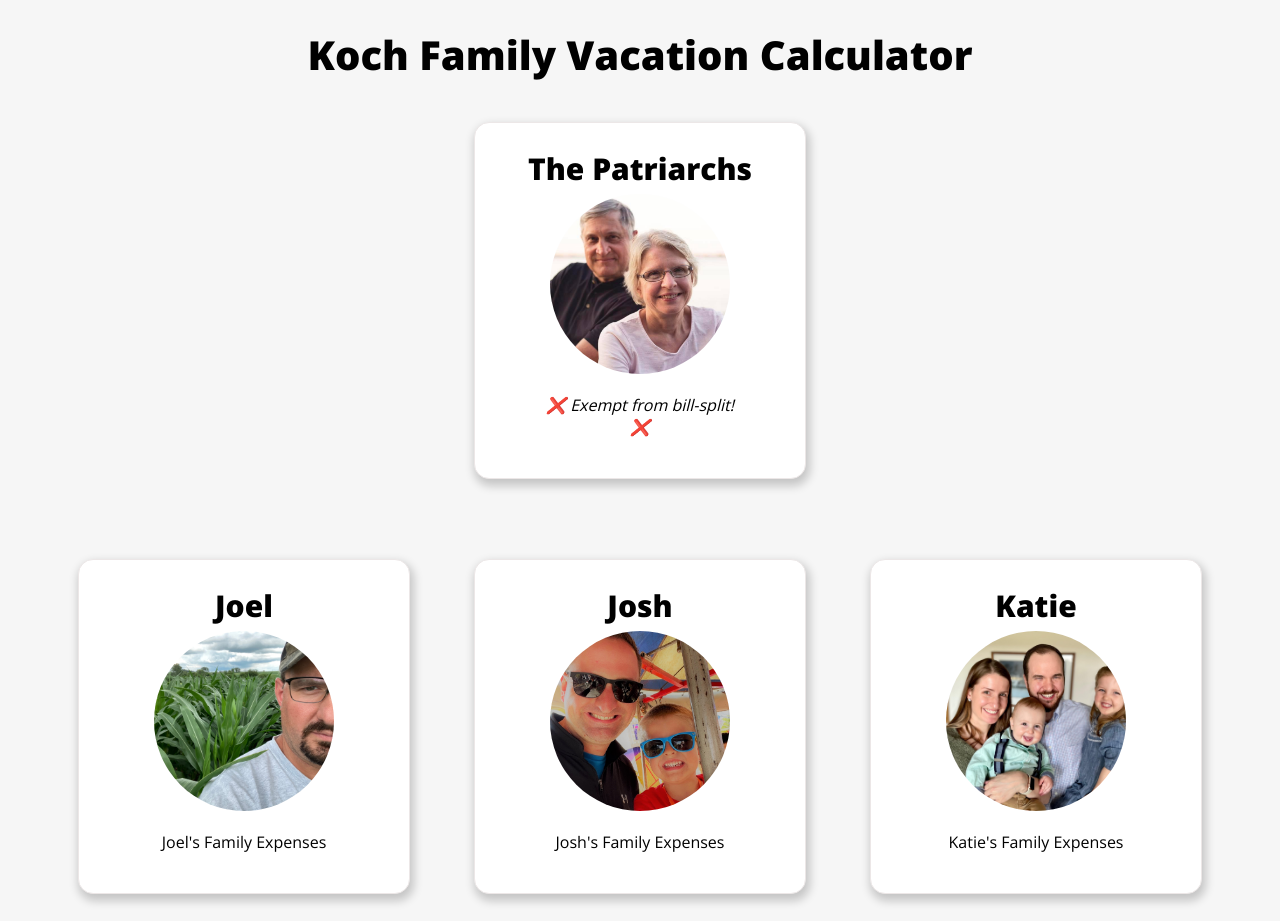
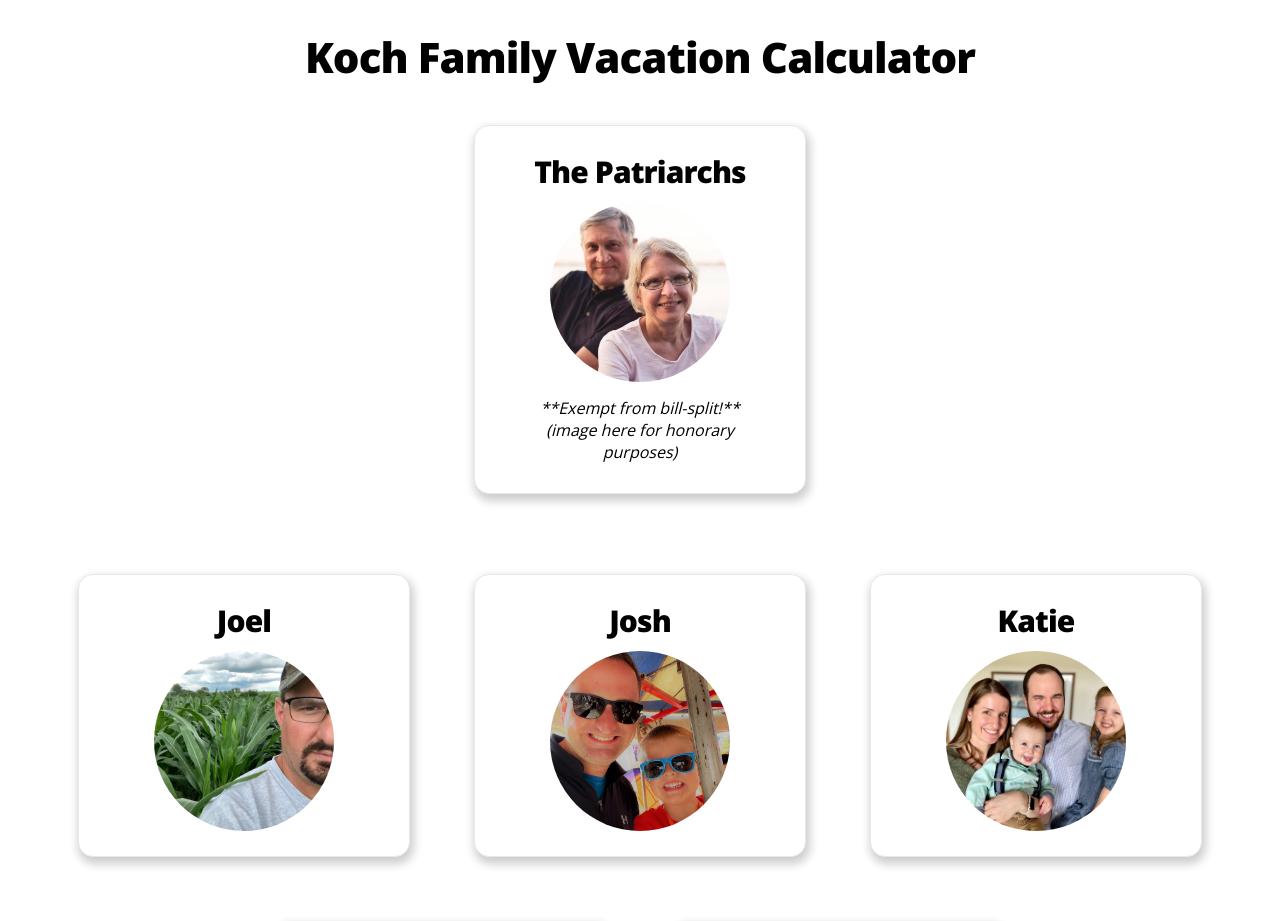
Before and after one commit to brandonqueen/family-vacation-calculator, a React (Create React App) app: page / in a window 1280 px wide. Shown: the top 921 px of the page. Built offline with nearby package versions, Linux system fonts and the light colour scheme.

Commit message:
started modal popup

```diff
--- a/src/App.css
+++ b/src/App.css
@@ -2,7 +2,7 @@
 
 .App {
   font-family: 'Roboto', sans-serif;
-
+  background-color: rgb(248, 248, 248)
 }
 
 .page {
@@ -11,7 +11,7 @@
   flex: 1;
   flex-direction: column;
   align-items: center;
-  background-color: rgb(246, 246, 246);
+  justify-content: flex-start;
 }
 
 .card {
@@ -23,6 +23,7 @@
   display:flex;
   flex-direction: column;
   align-items: center;
+  justify-content: space-around;
 
   border-radius: 15px;
   border-width: .8px;
@@ -45,47 +46,28 @@ ul {
   justify-content: center;
 }
 
-/*.card:after {
-  content: "";
-  background-color: #232323;
-  position: absolute;
-  width: 3px;
-  height: 100px;
-  left: 50%;
-  margin: 5px;
-}*/
-
-section {
-  display: flex;
-  flex-direction: column;
-  align-items: center;
-}
-
 h1 {
   font-weight: 900;
-  font-size: 40px;
+  font-size: 42px;
   margin-bottom: 1vh;
   text-align: center;
+  letter-spacing: -.9px;
 
 }
 
 h2 {
   font-weight: 900;
   font-size: 30px;
-  margin: 5px;
+  padding: 5px 0px;
+  margin: 0px;
+  letter-spacing: -.9px;
 }
 
 .patCap {
   text-align: center;
-  padding: 20px;
+  padding: 10px;
   font-weight: medium;
   font-style: italic;
-}
-
-.Cap {
-  text-align: center;
-  padding: 20px;
-  font-weight: medium;
 }
 
 .avatar {
@@ -93,4 +75,21 @@ h2 {
   height: 180px;
   border-radius: 50%;
   object-fit: cover;
+  margin: 5px;
 }
+
+.modal {
+  position: fixed;
+  width: 90vw;
+  min-height: 90vh;
+  margin: 2vh;
+  padding: 2vh;
+
+  background-color: white;
+
+  border-radius: 15px;
+  border-width: .8px;
+  border-color: rgb(236, 231, 231);
+  border-style: solid;
+  box-shadow: 2px 5px 10px 2px rgba(0,0,0,.2);
+}
--- a/src/App.js
+++ b/src/App.js
@@ -2,11 +2,12 @@ import "./App.css";
 import React from "react";
 import FamilyHeads from "./components/presentation/FamilyHeads/FamilyHeads";
 import Patriarchs from "./components/presentation/Patriarchs/Patriarchs.js";
-import Card from "./components/presentation/Card/Card";
+import InputModal from "./components/presentation/InputModal/InputModal";
 
 function App() {
 	return (
 		<div className="page">
+			{/*<InputModal />*/}
 			<h1>Koch Family Vacation Calculator</h1>
 			<Patriarchs />
 			<FamilyHeads />
--- a/src/components/presentation/Card/Card.js
+++ b/src/components/presentation/Card/Card.js
@@ -1,11 +1,11 @@
-import React from 'react'
+import React from "react";
 
-function Card({children}) {
-  return (
-    <div className="card">
-        {children}
-    </div>
-  )
+function Card({ children, onClick }) {
+	return (
+		<div className="card" onClick={onClick}>
+			{children}
+		</div>
+	);
 }
 
-export default Card
+export default Card;
--- a/src/components/presentation/FamilyHeads/FamilyHeads.js
+++ b/src/components/presentation/FamilyHeads/FamilyHeads.js
@@ -40,7 +40,6 @@ function FamilyHeads() {
 			<Card>
 				<h2>{person.name}</h2>
 				<img src={person.imgSrc} className="avatar" />
-				<text className="Cap">{person.name}'s Family Expenses</text>
 			</Card>
 		</li>
 	));
--- /dev/null
+++ b/src/components/presentation/InputModal/InputModal.js
@@ -0,0 +1,7 @@
+import React from "react";
+
+function InputModal() {
+	return <div className="modal"> Testing </div>
+}
+
+export default InputModal;
--- a/src/components/presentation/Patriarchs/Patriarchs.js
+++ b/src/components/presentation/Patriarchs/Patriarchs.js
@@ -3,13 +3,19 @@ import PatriarchImg from "../../../assets/images/Patriarchs.jpg";
 import Card from "../Card/Card";
 
 function Patriarchs() {
+	const handleClick = () => {
+		alert(
+			"Ya big dum-dum... can't you read? The patriarchs are exempt. They've spent enough already! 😜"
+		);
+	};
+
 	return (
-		<Card>
-			<section>
-				<h2>The Patriarchs</h2>
-				<img src={PatriarchImg} className="avatar" />
-				<text className="patCap">❌ Exempt from bill-split! ❌</text>
-			</section>
+		<Card onClick={handleClick}>
+			<h2>The Patriarchs</h2>
+			<img src={PatriarchImg} className="avatar" />
+			<text className="patCap">
+				**Exempt from bill-split!** (image here for honorary purposes)
+			</text>
 		</Card>
 	);
 }
```
Also changed, not shown: src/assets/images/background.png (added).
